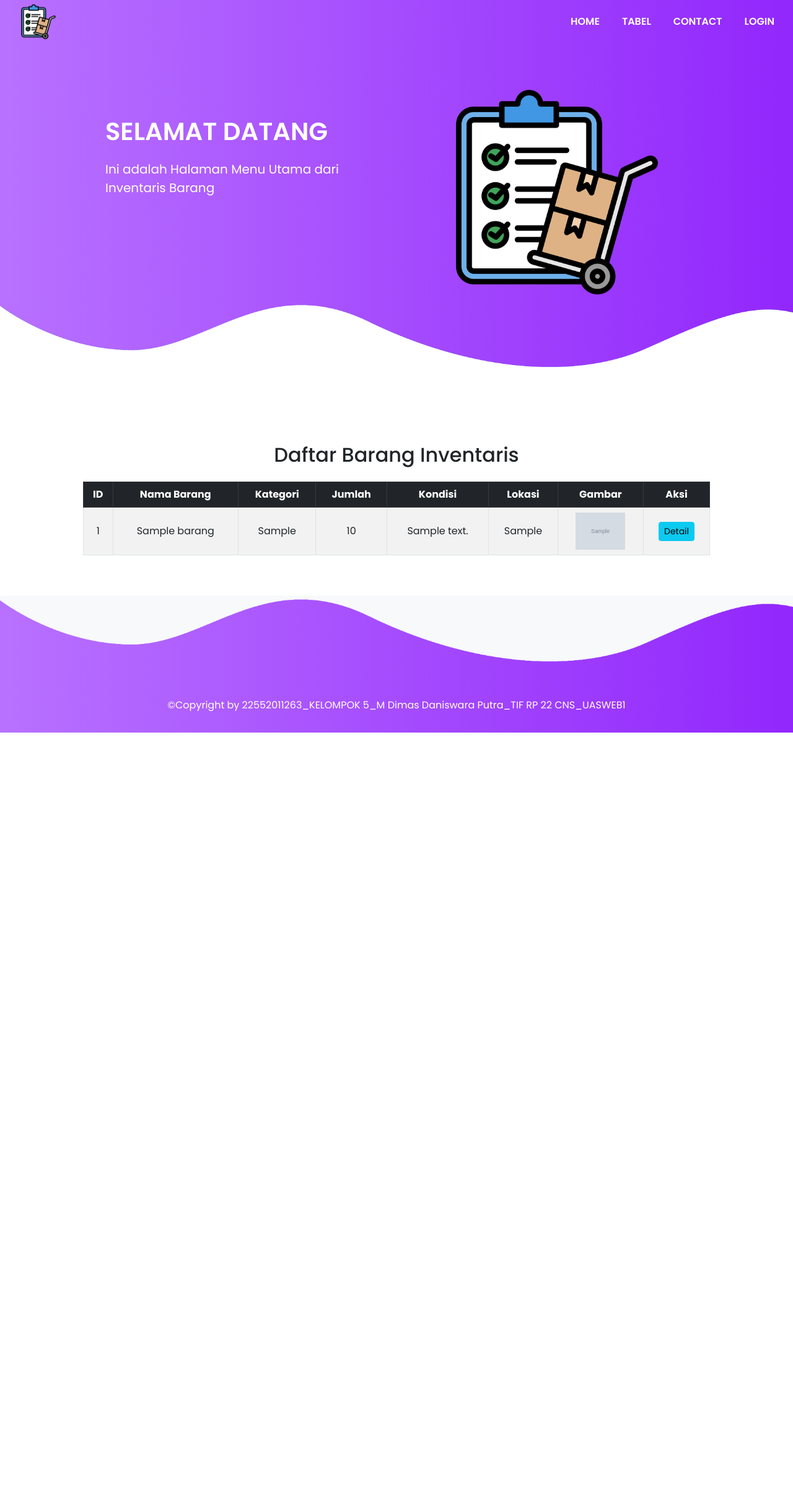
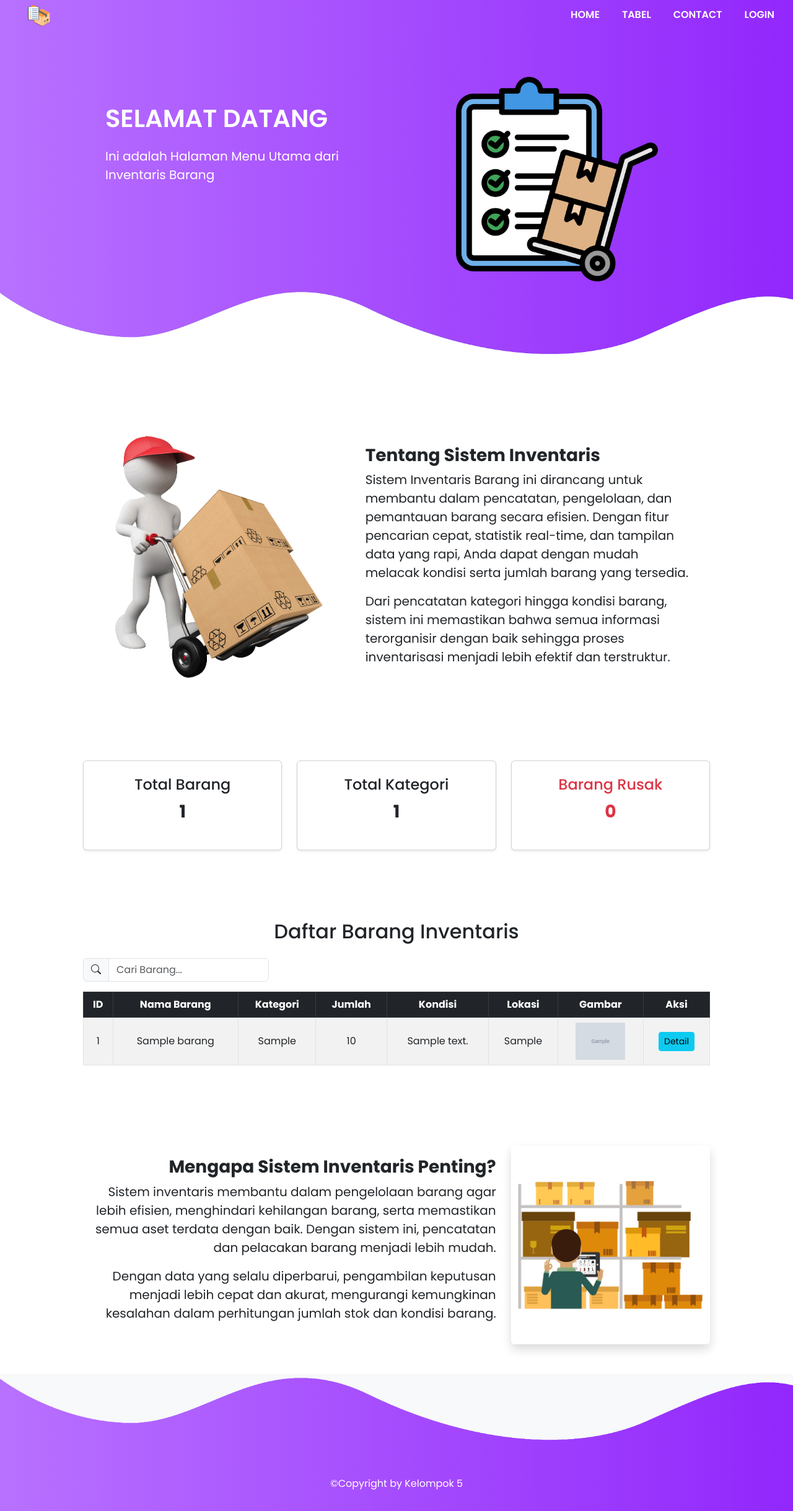
Before and after one commit to RaidFortallz/UAS_PemrogramanWeb1, a PHP site: page / in a window 1280 px wide. Shown: the whole page at 62% size. Before the commit the page ends 1182 px from the top, so only its background shows below. Run offline with PHP 8.4, Linux system fonts and the light colour scheme; tables that the repository leaves empty or names only in its code hold one stand-in row (values such as "Sample post"); grey boxes marked "Sample" are stand-in pictures.

Commit message:
Update Hapus Barang

```diff
--- a/Frontend/detail.php
+++ b/Frontend/detail.php
@@ -37,7 +37,7 @@
     <title>Detail Halaman</title>
     <meta name="viewport" content="width=device-width, initial-scale=1">
     <link href="https://cdn.jsdelivr.net/npm/bootstrap@5.3.0/dist/css/bootstrap.min.css" rel="stylesheet">
-    <link rel="stylesheet" href="detail_style.css">
+    <link rel="stylesheet" href="../css/detail_style.css">
     <link rel="stylesheet" href="https://cdnjs.cloudflare.com/ajax/libs/font-awesome/5.15.1/css/all.min.css" />
 </head>
 <body>
--- a/Frontend/edit_grid.php
+++ b/Frontend/edit_grid.php
@@ -19,8 +19,10 @@
 </head>
 <body>
     <div class="container mt-5">
-        <h2 class="text-center mb-4">Daftar Barang</h2>
-
+        <div class="d-flex align-items-center justify-content-center position-relative mb-4">
+            <a href="dashboard.php" class="btn btn-secondary position-absolute start-0">Kembali</a>
+            <h2 class="mb-0">Daftar Barang</h2>
+        </div>
 
         <div class="row g-3">
             <?php foreach ($items as $item) : ?>
--- a/Frontend/index.php
+++ b/Frontend/index.php
@@ -1,10 +1,16 @@
 <?php
 include '../Backend/koneksi.php';
 
+// Query data barang
 $query = "SELECT * FROM tb_barang";
 $stmt = $conn->prepare($query);
 $stmt->execute();
 $barang = $stmt->fetchAll(PDO::FETCH_ASSOC);
+
+// Query untuk statistik
+$totalBarang = $conn->query("SELECT COUNT(*) FROM tb_barang")->fetchColumn();
+$totalKategori = $conn->query("SELECT COUNT(DISTINCT kategori) FROM tb_barang")->fetchColumn();
+$barangRusak = $conn->query("SELECT COUNT(*) FROM tb_barang WHERE kondisi = 'Rusak'")->fetchColumn();
 ?>
 
 <!DOCTYPE html>
@@ -15,15 +21,17 @@
     <meta name="viewport" content="width=device-width, initial-scale=1.0">
     <title>Menu Utama</title>
     <link rel="stylesheet" href="https://cdn.jsdelivr.net/npm/bootstrap@5.3.0/dist/css/bootstrap.min.css">
-    <link rel="stylesheet" href="index_style.css">
+    <link rel="stylesheet" href="https://cdn.jsdelivr.net/npm/bootstrap-icons/font/bootstrap-icons.css">
+    <link rel="stylesheet" href="../css/index_style.css">
     <link rel="stylesheet" href="https://unpkg.com/aos@next/dist/aos.css" />
 </head>
 
 <body>
+    <!-- Navbar -->
     <section id="nav-bar">
         <nav class="navbar navbar-expand-lg">
             <div class="container-fluid">
-                <a class="navbar-brand" href="#"><img src="../img/inventory.png" class="img img-fluid" alt="image"></a>
+                <a class="navbar-brand" href="#"><img src="../img/inventaris1.png" class="img img-fluid" alt="image"></a>
                 <button class="navbar-toggler" type="button" data-bs-toggle="collapse" data-bs-target="#navbarNav"
                     aria-controls="navbarNav" aria-expanded="false" aria-label="Toggle navigation">
                     <span class="navbar-toggler-icon"></span>
@@ -40,6 +48,7 @@
         </nav>
     </section>
 
+    <!-- Banner -->
     <section id="banner">
         <div class="container">
             <div class="row content">
@@ -55,11 +64,67 @@
         <img src="../img/wave1.png" class="img_bottom" alt="image">
     </section>
 
+    <!-- Informasi Inventaris -->
+<section id="info" class="container mt-5">
+    <div class="row align-items-center">
+        <div class="col-md-5" data-aos="fade-right">
+            <img src="../img/inventaris2.png" class="img-fluid rounded" alt="Inventaris Barang">
+        </div>
+        <div class="col-md-7" data-aos="fade-left">
+            <div class="p-4">
+                <h3 class="fw-bold">Tentang Sistem Inventaris</h3>
+                <p class="fs-5 text-start">
+                    Sistem Inventaris Barang ini dirancang untuk membantu dalam pencatatan, pengelolaan, dan
+                    pemantauan barang secara efisien. Dengan fitur pencarian cepat, statistik real-time, dan
+                    tampilan data yang rapi, Anda dapat dengan mudah melacak kondisi serta jumlah barang yang tersedia.
+                </p>
+                <p class="fs-5 text-start">
+                    Dari pencatatan kategori hingga kondisi barang, sistem ini memastikan bahwa semua informasi
+                    terorganisir dengan baik sehingga proses inventarisasi menjadi lebih efektif dan terstruktur.
+                </p>
+            </div>
+        </div>
+    </div>
+</section>
+
+
+
+    <!-- Statistik Ringkas -->
+    <section id="stats" class="container mt-5">
+        <div class="row text-center">
+            <div class="col-md-4">
+                <div class="card shadow-sm p-4" data-aos="fade-up">
+                    <h4>Total Barang</h4>
+                    <p class="fs-3 fw-bold"><?= $totalBarang ?></p>
+                </div>
+            </div>
+            <div class="col-md-4">
+                <div class="card shadow-sm p-4" data-aos="fade-up" data-aos-delay="200">
+                    <h4>Total Kategori</h4>
+                    <p class="fs-3 fw-bold"><?= $totalKategori ?></p>
+                </div>
+            </div>
+            <div class="col-md-4">
+                <div class="card shadow-sm p-4 text-danger" data-aos="fade-up" data-aos-delay="400">
+                    <h4>Barang Rusak</h4>
+                    <p class="fs-3 fw-bold"><?= $barangRusak ?></p>
+                </div>
+            </div>
+        </div>
+    </section>
+
+    <!-- Tabel Data Barang -->
     <section id="tabel" data-aos="flip-right" data-aos-duration="1400">
         <div class="container mt-5">
             <h2 class="text-center mb-4">Daftar Barang Inventaris</h2>
+
+            <div class="input-group mb-3" style="max-width: 300px;">
+                <span class="input-group-text"><i class="bi bi-search"></i></span>
+                <input class="form-control w-50" id="searchBox" type="text" placeholder="Cari Barang..." />
+            </div>
+
             <div class="table-container">
-            <div class="table-responsive"> <!-- Menambahkan class Bootstrap -->
+                <div class="table-responsive">
                     <table class="table table-striped table-hover table-bordered text-center">
                         <thead class="table-dark">
                             <tr>
@@ -73,9 +138,9 @@
                                 <th>Aksi</th>
                             </tr>
                         </thead>
-                    <tbody>
+                        <tbody id="barangTable">
                             <?php foreach ($barang as $item) : ?>
-                            <tr>
+                                <tr class="<?= $item['jumlah'] < 5 ? 'table-warning' : '' ?>">
                                     <td><?= htmlspecialchars($item['id']); ?></td>
                                     <td><?= htmlspecialchars($item['nama_barang']); ?></td>
                                     <td><?= htmlspecialchars($item['kategori']); ?></td>
@@ -97,33 +162,46 @@
         </div>
     </section>
 
+    <!-- Informasi Tambahan -->
+<section id="info-tambahan" class="container mt-5">
+    <div class="row align-items-center">
+        <div class="col-md-8 text-end" data-aos="fade-right">
+            <h3 class="fw-bold">Mengapa Sistem Inventaris Penting?</h3>
+            <p class="fs-5">
+                Sistem inventaris membantu dalam pengelolaan barang agar lebih efisien, menghindari kehilangan barang,
+                serta memastikan semua aset terdata dengan baik. Dengan sistem ini, pencatatan dan pelacakan barang menjadi lebih mudah.
+            </p>
+            <p class="fs-5">
+                Dengan data yang selalu diperbarui, pengambilan keputusan menjadi lebih cepat dan akurat, mengurangi kemungkinan kesalahan
+                dalam perhitungan jumlah stok dan kondisi barang.
+            </p>
+        </div>
+        <div class="col-md-4 text-center" data-aos="fade-left">
+            <img src="../img/inventaris4.png" class="img-fluid rounded shadow" alt="Manajemen Inventaris">
+        </div>
+    </div>
+</section>
 
+
+    <!-- Footer -->
     <footer id="footer" class="text-white text-center pb-4 mt-5">
         <img src="../img/wave2.png" class="img_footer img-fluid" alt="image">
-        <p class="mt-5 mb-2">&copy;Copyright by 22552011263_KELOMPOK 5_M Dimas Daniswara Putra_TIF RP 22 CNS_UASWEB1</p>
+        <p class="mt-5 mb-2">&copy;Copyright by Kelompok 5</p>
     </footer>
 
     <script src="https://unpkg.com/aos@next/dist/aos.js"></script>
     <script>
         AOS.init({ offset: 1 });
-    </script>
-    <script src="https://code.jquery.com/jquery-3.5.1.slim.min.js"></script>
-    <script src="https://cdn.jsdelivr.net/npm/@popperjs/core@2.9.2/dist/umd/popper.min.js"></script>
-    <script src="https://cdn.jsdelivr.net/npm/bootstrap@5.3.0/dist/js/bootstrap.min.js"></script>
-    <script>
-        let lastScrollTop = 0;
-        const navbar = document.querySelector('.navbar');
 
-        window.addEventListener('scroll', function() {
-            const scrollTop = window.pageYOffset || document.documentElement.scrollTop;
+        // Pencarian Barang
+        document.getElementById("searchBox").addEventListener("keyup", function() {
+            let search = this.value.toLowerCase();
+            let rows = document.querySelectorAll("#barangTable tr");
 
-            if (scrollTop > lastScrollTop) {
-                navbar.style.top = '-70px';
-            } else {
-                navbar.style.top = '0';
-            }
-
-            lastScrollTop = scrollTop;
+            rows.forEach(row => {
+                let text = row.innerText.toLowerCase();
+                row.style.display = text.includes(search) ? "" : "none";
+            });
         });
     </script>
 </body>
--- a/Frontend/login.php
+++ b/Frontend/login.php
@@ -5,7 +5,7 @@
     <meta name="viewport" content="width=device-width, initial-scale=1.0">
     <title>Login</title>
     <link href='https://unpkg.com/boxicons@2.1.4/css/boxicons.min.css' rel='stylesheet'>
-    <link rel="stylesheet" href="login_style.css">
+    <link rel="stylesheet" href="../css/login_style.css">
     <script src="https://cdn.jsdelivr.net/npm/axios/dist/axios.min.js"></script>
 </head>
 <body>
--- a/Frontend/tambah.php
+++ b/Frontend/tambah.php
@@ -5,7 +5,7 @@
     <meta name="viewport" content="width=device-width, initial-scale=1.0">
     <title>Tambah Barang</title>
     <link href="https://cdn.jsdelivr.net/npm/bootstrap@5.3.3/dist/css/bootstrap.min.css" rel="stylesheet">
-    <link rel="stylesheet" href="tambah_style.css">
+    <link rel="stylesheet" href="../css/tambah_style.css">
 </head>
 <body>
     <div class="container mt-5 position-relative">
```
Also changed, not shown: Backend/hapus_barang.php (added, +48 -0 lines), Frontend/dashboard.php (+8 -7 lines), Frontend/dashboard_js.js (+0 -48 lines), Frontend/hapus.php (added, +79 -0 lines), css/editgrid_style.css (+54 -11 lines), css/dashboard_style.css (renamed from Frontend/dashboard_style.css), css/detail_style.css (renamed from Frontend/detail_style.css), css/index_style.css (renamed from Frontend/index_style.css), css/login_style.css (renamed from Frontend/login_style.css), css/tambah_style.css (renamed from Frontend/tambah_style.css), img/inventaris1.png (added), img/inventaris2.png (added), img/inventaris3.png (added), img/inventaris4.png (added), 1 more files. Lines whose indentation alone changed are shown as unchanged.
